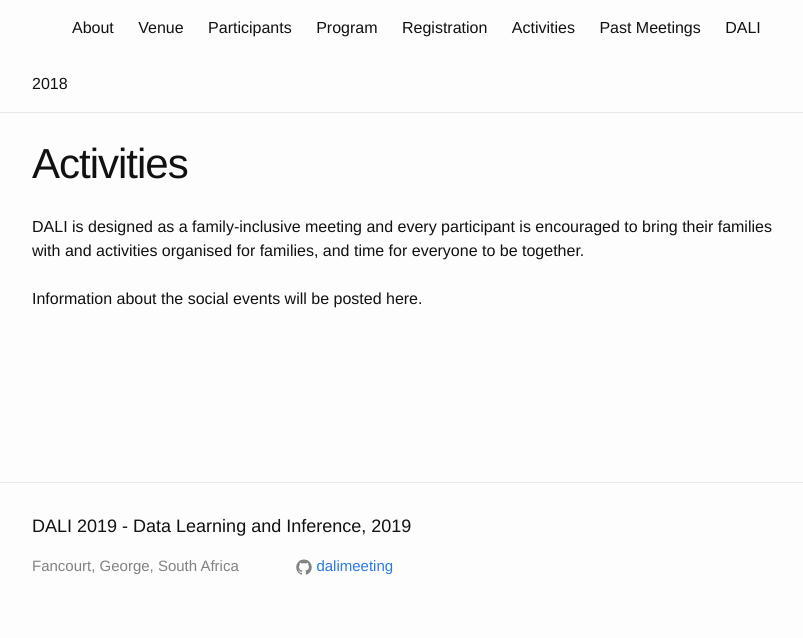
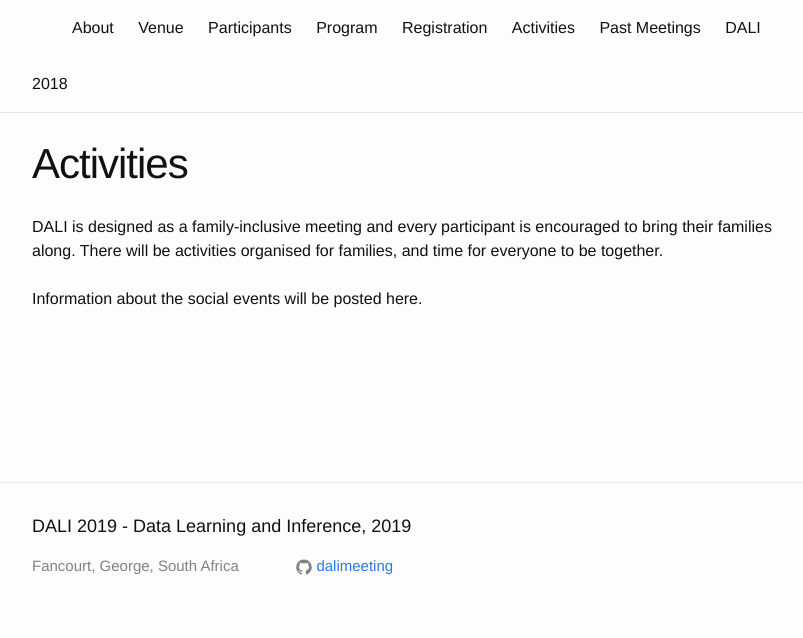
Before and after one commit to dalimeeting/dalimeeting.github.io, a Jekyll site: the page built from events.html, in a window 1280 px wide. Shown: the part 351-989 px from the top of the page, without its empty margins (238-1041 px from the left). Built offline with Jekyll 4.4.1, drawn with Linux system fonts in a browser that asks for light colours.

Commit message:
Update events.html

```diff
--- a/_layouts/events.html
+++ b/_layouts/events.html
@@ -6,7 +6,7 @@
 
 
    <p>DALI is designed as a family-inclusive meeting and every participant is encouraged
-	   to bring their families with and activities organised for families, and time
+	   to bring their families along. There will be activities organised for families, and time
 	   for everyone to be together.
 	   <br><br>
 
```
